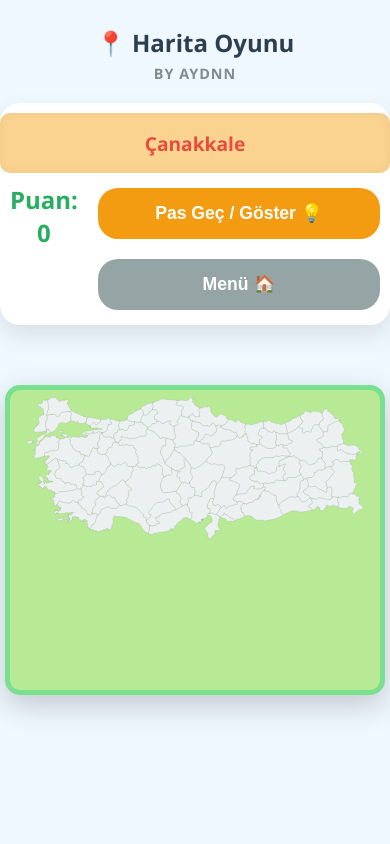
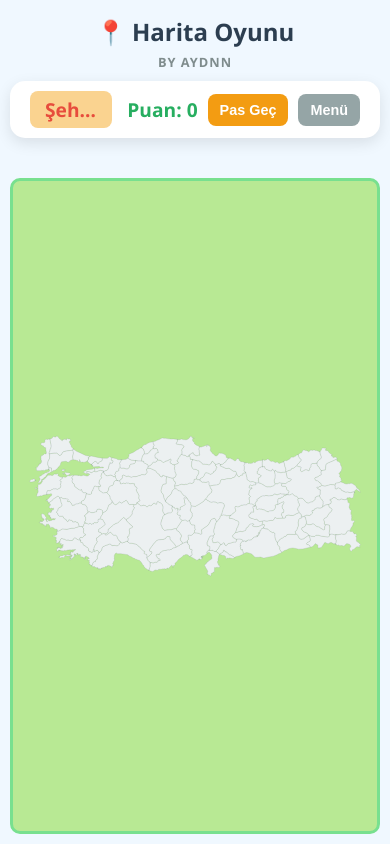
Before and after one commit to ciroo45/turkiye-harita-oyunu, a plain HTML site: page index.html in a window 390 px wide. Both pictures are taken after a click on the button "Şehir İsmi". Drawn offline with Linux system fonts and the light colour scheme.

Commit message:
Update index.html

```diff
--- a/index.html
+++ b/index.html
@@ -2,9 +2,11 @@
 <html lang="tr">
 <head>
     <meta charset="UTF-8">
-    <meta name="viewport" content="width=device-width, initial-scale=1.0">
-    <title>Türkiye Harita Oyunu - Pro Sürüm</title>
+    <meta name="viewport" content="width=device-width, initial-scale=1.0, maximum-scale=1.0, user-scalable=no">
+    <title>Türkiye Harita Oyunu</title>
     <style>
+        * { box-sizing: border-box; }
+
         body {
             font-family: 'Segoe UI', Tahoma, Geneva, Verdana, sans-serif;
             background-color: #f0f8ff;
@@ -12,19 +14,22 @@
             flex-direction: column;
             align-items: center;
             margin: 0;
-            padding: 20px;
+            padding: 10px;
             user-select: none;
+            height: 100vh; /* Tam ekran yüksekliği */
+            overflow: hidden; /* Kaydırmayı engelle */
         }
 
         h1 {
             color: #2c3e50;
-            margin-bottom: 5px;
+            margin: 5px 0;
+            font-size: 1.5rem;
         }
 
         .signature {
-            font-size: 0.9rem;
+            font-size: 0.8rem;
             color: #7f8c8d;
-            margin-bottom: 20px;
+            margin-bottom: 10px;
             font-weight: bold;
             letter-spacing: 1px;
             text-transform: uppercase;
@@ -33,43 +38,88 @@
         /* OYUN PANELİ */
         #game-panel {
             background: white;
-            padding: 20px 30px;
-            border-radius: 20px;
-            box-shadow: 0 10px 25px rgba(0,0,0,0.1);
+            padding: 10px 20px;
+            border-radius: 15px;
+            box-shadow: 0 5px 15px rgba(0,0,0,0.1);
             display: none;
-            flex-direction: column;
+            flex-direction: row; /* Yan yana dizilsin */
             gap: 15px;
-            margin-bottom: 20px;
-            font-size: 1.2rem;
+            margin-bottom: 10px;
+            font-size: 1rem;
             font-weight: bold;
             align-items: center;
-            text-align: center;
-            width: 90%;
-            max-width: 800px;
-        }
-
-        .info-row {
-            display: flex;
-            gap: 20px;
-            justify-content: center;
+            justify-content: space-between;
             width: 100%;
+            max-width: 1000px;
+            z-index: 10;
         }
 
         .target {
             color: #e74c3c;
-            font-size: 1.8rem; /* Soru daha büyük görünsün */
+            font-size: 1.2rem;
             background: #fad390;
-            padding: 15px 20px;
+            padding: 5px 15px;
+            border-radius: 8px;
+            white-space: nowrap; /* Alt satıra geçmesin */
+            overflow: hidden;
+            text-overflow: ellipsis;
+            max-width: 400px;
+        }
+
+        .info-group {
+            display: flex;
+            align-items: center;
+            gap: 10px;
+        }
+
+        .score { color: #27ae60; font-size: 1.2rem; white-space: nowrap; }
+
+        /* BUTONLAR */
+        button.game-btn {
+            border: none;
+            padding: 8px 12px;
+            border-radius: 8px;
+            font-size: 0.9rem;
+            cursor: pointer;
+            font-weight: bold;
+            transition: 0.3s;
+            color: white;
+            white-space: nowrap;
+        }
+
+        #hint-btn { background-color: #f39c12; }
+        #reset-btn { background-color: #95a5a6; }
+
+        #message {
+            font-size: 1.1rem;
+            height: 25px;
+            margin-bottom: 5px;
+            font-weight: 600;
+            color: #333;
+            text-align: center;
+        }
+
+        /* HARİTA KUTUSU */
+        #map-container {
+            width: 100%;
+            max-width: 1100px;
+            flex-grow: 1; /* Kalan tüm boşluğu kapla */
+            position: relative;
+            background: #b8e994;
             border-radius: 10px;
-            width: 100%;
-            min-height: 60px;
+            border: 3px solid #78e08f;
+            overflow: hidden;
             display: flex;
             align-items: center;
             justify-content: center;
-            box-shadow: inset 0 0 10px rgba(0,0,0,0.05);
         }
 
-        .score { color: #27ae60; font-size: 1.5rem; }
+        svg {
+            width: 100%;
+            height: 100%;
+            display: block;
+            max-height: 80vh; /* Ekranı taşırmasın */
+        }
 
         /* GİRİŞ EKRANI */
         #start-screen {
@@ -84,9 +134,6 @@
             color: white;
         }
 
-        #start-screen h2 { font-size: 2.5rem; margin-bottom: 10px; text-shadow: 2px 2px 4px #000; }
-        #start-screen .signature { color: #bdc3c7; margin-bottom: 40px; }
-
         .mode-container {
             display: flex;
             flex-wrap: wrap;
@@ -98,61 +145,49 @@
             background: #3498db;
             color: white;
             border: none;
-            padding: 20px 30px;
-            border-radius: 15px;
-            font-size: 1.3rem;
+            padding: 15px 30px;
+            border-radius: 10px;
+            font-size: 1.2rem;
+            font-weight: bold;
             cursor: pointer;
-            transition: 0.3s;
-            width: 280px;
-            font-weight: bold;
-            box-shadow: 0 5px 0 #2980b9;
+            width: 200px;
+        }
+        .mode-btn.plate { background: #e67e22; }
+        .mode-btn.famous { background: #9b59b6; }
+
+        /* --- MOBİL YATAY MOD (LANDSCAPE) ÖZEL AYARLARI --- */
+        @media screen and (max-height: 500px) and (orientation: landscape) {
+            body { padding: 5px; }
+
+            /* Başlık ve İmzayı Gizle (Yer kazanalım) */
+            h1, .signature { display: none; }
+
+            /* Üst paneli çok ince yap */
+            #game-panel {
+                padding: 5px 15px;
+                margin-bottom: 5px;
+                gap: 10px;
             }
 
-        .mode-btn:active { transform: translateY(4px); box-shadow: none; }
-        .mode-btn.plate { background: #e67e22; box-shadow: 0 5px 0 #d35400; }
-        .mode-btn.famous { background: #9b59b6; box-shadow: 0 5px 0 #8e44ad; }
+            .target { font-size: 1rem; padding: 2px 10px; }
+            .score { font-size: 1rem; }
 
-        /* BUTONLAR */
-        .controls { display: flex; gap: 10px; }
+            /* Butonları küçült */
             button.game-btn {
-            border: none;
-            padding: 10px 20px;
-            border-radius: 20px;
-            font-size: 1rem;
-            cursor: pointer;
-            font-weight: bold;
-            transition: 0.3s;
-            color: white;
+                padding: 5px 8px;
+                font-size: 0.8rem;
             }
 
-        #hint-btn { background-color: #f39c12; }
-        #hint-btn:hover { background-color: #d35400; transform: scale(1.05); }
+            #message { height: 20px; font-size: 0.9rem; margin-bottom: 2px; }
 
-        #reset-btn { background-color: #95a5a6; }
-        #reset-btn:hover { background-color: #7f8c8d; transform: scale(1.05); }
-
-        #message {
-            font-size: 1.3rem;
-            height: 30px;
-            margin-bottom: 10px;
-            font-weight: 600;
-            color: #333;
+            /* Haritayı ekrana tam sığdır */
+            #map-container {
+                border-width: 2px;
+                height: 85vh; /* Yüksekliği zorla */
+            }
         }
 
-        /* HARİTA */
-        #map-container {
-            width: 100%;
-            max-width: 1100px;
-            position: relative;
-            background: #b8e994;
-            border-radius: 15px;
-            border: 5px solid #78e08f;
-            overflow: hidden;
-            box-shadow: 0 10px 30px rgba(0,0,0,0.2);
-        }
-
-        svg { width: 100%; height: auto; display: block; }
-
+        /* SVG PATH STİLLERİ */
         path {
             fill: #ecf0f1;
             stroke: #7f8c8d;
@@ -160,73 +195,21 @@
             transition: all 0.2s ease;
             cursor: pointer;
         }
-
-        path:hover {
-            fill: #3498db;
-            stroke: #2980b9;
-            stroke-width: 2px;
-            transform: translateY(-2px);
-            z-index: 100;
-        }
-
-        path.correct { fill: #2ecc71 !important; stroke: #27ae60 !important; pointer-events: none; }
-        path.wrong { fill: #e74c3c !important; animation: shake 0.4s ease-in-out; }
+        path:hover { fill: #3498db; stroke: #2980b9; stroke-width: 1px; z-index: 100; }
+        path.correct { fill: #2ecc71 !important; pointer-events: none; }
+        path.wrong { fill: #e74c3c !important; animation: shake 0.4s; }
         path.revealed { fill: #f39c12 !important; pointer-events: none; }
-
         circle, text, g[id="points"], g[id="label_points"] { display: none; pointer-events: none; }
 
-        @keyframes shake {
-            0%, 100% { transform: translateX(0); }
-            25% { transform: translateX(-5px); }
-            75% { transform: translateX(5px); }
-        }
-      /* MOBİL CİHAZLAR İÇİN ÖZEL AYARLAR */
-        @media screen and (max-width: 768px) {
-            body { padding: 10px; }
-
-            /* Başlık küçülsün */
-            h1 { font-size: 1.5rem; }
-
-            /* Oyun paneli daha kompakt olsun */
-            #game-panel {
-                padding: 10px;
-                width: 100%;
-                gap: 10px;
-            }
-
-            /* Soru yazısı biraz küçülsün */
-            .target { font-size: 1.2rem; padding: 10px; min-height: 40px; }
-
-            /* Butonlar mobilde daha büyük olsun (Parmakla basmak için) */
-            button.game-btn, .mode-btn {
-                width: 100%; /* Ekranı kaplasın */
-                padding: 15px;
-                font-size: 1.1rem;
-                margin: 5px 0;
-            }
-
-            .controls {
-                flex-direction: column; /* Butonlar alt alta dizilsin */
-                width: 100%;
-            }
-
-            /* Harita mobilde daha yüksek olsun */
-            #map-container {
-                min-height: 300px;
-            }
-
-            /* Giriş ekranı butonları */
-            .mode-container { flex-direction: column; width: 80%; }
-        }
+        @keyframes shake { 0%, 100% { transform: translateX(0); } 25% { transform: translateX(-5px); } 75% { transform: translateX(5px); } }
     </style>
 </head>
 <body>
 
     <!-- GİRİŞ EKRANI -->
     <div id="start-screen">
-        <h2>🇹🇷 Şehir Bulma Oyunu </h2>
-        <div class="signature">by AYDNN</div>
-
+        <h2 style="margin-bottom: 20px;">🇹🇷 Harita Oyunu</h2>
+        <div class="signature" style="color: #bdc3c7; margin-bottom: 30px;">by AYDNN</div>
         <div class="mode-container">
             <button class="mode-btn" onclick="selectMode('name')">Şehir İsmi</button>
             <button class="mode-btn plate" onclick="selectMode('plate')">Plaka Kodu</button>
@@ -238,24 +221,18 @@
     <div class="signature">by AYDNN</div>
 
     <div id="game-panel">
-        <div class="target"><span id="target-city">...</span></div>
-        <div class="info-row">
+        <div class="target"><span id="question-label">Bul:</span> <span id="target-city">...</span></div>
+        <div class="info-group">
             <div class="score">Puan: <span id="score">0</span></div>
-            <div class="controls">
-                <button id="hint-btn" class="game-btn" onclick="useHint()">Pas Geç / Göster 💡</button>
-                <button id="reset-btn" class="game-btn" onclick="resetGame()">Menü 🏠</button>
-            </div>
+            <button id="hint-btn" class="game-btn" onclick="useHint()">Pas Geç</button>
+            <button id="reset-btn" class="game-btn" onclick="resetGame()">Menü</button>
         </div>
     </div>
 
     <div id="message"></div>
 
     <div id="map-container">
-
-        <!-- ********************************************** -->
-        <!-- SVG KODUNU AŞAĞIYA YAPIŞTIR (features ve points dahil) -->
-        <!-- ********************************************** -->
-
+        <!-- SVG KODUNU AŞAĞIYA YAPIŞTIR -->
         <svg baseprofile="tiny" fill="#6f9c76" height="422" stroke="#ffffff" stroke-linecap="round" stroke-linejoin="round" stroke-width=".5" version="1.2" viewbox="0 0 1000 422" width="1000" xmlns="http://www.w3.org/2000/svg">
             <g id="features">
                 <?xml version="1.0"?>
@@ -601,24 +578,17 @@
   <circle class="Gümüshane" cx="698.7" cy="135" id="TR29">
   </circle>
  </g>
-</svg>
-                <!-- BURAYA SVG İÇİNDEKİ TÜM PATH KODLARINI YAPIŞTIR -->
+</svg><!-- BURAYA SVG İÇİNDEKİ PATH KODLARINI YAPIŞTIR -->
                 <text x="50" y="50" font-size="20">Lütfen SVG Kodunu Buraya Yapıştırın</text>
-
             </g>
             <g id="points"></g>
             <g id="label_points"></g>
         </svg>
-
-        <!-- ********************************************** -->
         <!-- SVG BİTİŞİ -->
-        <!-- ********************************************** -->
-
     </div>
 
     <script>
-        // 81 İL İÇİN GENİŞLETİLMİŞ MEŞHUR ŞEYLER LİSTESİ (ARRAY FORMATINDA)
-        // Her şehir için birden fazla kelime tanımladık. Oyun her seferinde rastgele birini seçecek.
+        // İLLERİN MEŞHUR ÖZELLİKLERİ
         const cityFacts = {
             "TR01": ["Kebap", "Şalgam Suyu", "Pamuk", "Sıcak Hava", "Taş Köprü", "01", "Bici Bici", "Portakal Çiçeği Karnavalı", "Altın Koza"],
             "TR02": ["Nemrut Dağı", "Çiğ Köfte", "Güneşin Doğuşu", "Besni Üzümü", "Cendere Köprüsü", "Tütün", "Menzil", "Karakuş Tümülüsü"],
@@ -703,21 +673,19 @@
             "TR81": ["Şelaleler (Güzeldere)", "Tütün Kolonyası", "Akçakoca", "Rafting (Melen)", "Samandere", "Fındık"]
         };
 
-        // --- OYUN DEĞİŞKENLERİ ---
+        // --- OYUN MOTORU ---
         let cityData = [];
         let currentTarget = null;
         let score = 0;
         let foundCities = [];
-        let gameMode = 'name'; // Başlangıç modu
+        let gameMode = 'name';
 
         document.addEventListener("DOMContentLoaded", () => {
             parseMapData();
         });
 
-        // Haritayı oku ve verileri hazırla
         function parseMapData() {
             const paths = document.querySelectorAll('svg g[id="features"] path');
-
             if (paths.length === 0) return;
 
             cityData = [];
@@ -727,15 +695,13 @@
 
                 if (name && id) {
                     const plateNumber = id.replace("TR", "");
-
-                    // Listeden o ile ait diziyi al, yoksa boş dizi ver
                     const factsList = cityFacts[id] || ["Bilgi Yok"];
 
                     cityData.push({
                         id: id,
                         name: name,
                         plate: plateNumber,
-                        factsList: factsList // Artık burası bir dizi (array)
+                        factsList: factsList
                     });
 
                     path.addEventListener('click', handleCityClick);
@@ -743,15 +709,19 @@
             });
         }
 
-        // Mod Seçimi
         function selectMode(mode) {
             gameMode = mode;
             document.getElementById('start-screen').style.display = 'none';
             document.getElementById('game-panel').style.display = 'flex';
+
+            const qLabel = document.getElementById('question-label');
+            if(mode === 'name') qLabel.textContent = "Şehri Bul:";
+            else if(mode === 'plate') qLabel.textContent = "Plakayı Bul:";
+            else qLabel.textContent = "Bu Neresi?";
+
             nextTurn();
         }
 
-        // Oyunu Sıfırla
         function resetGame() {
             score = 0;
             foundCities = [];
@@ -770,9 +740,7 @@
             document.getElementById('start-screen').style.display = 'flex';
         }
 
-        // Yeni Soru Getir
         function nextTurn() {
-            // Henüz bulunmamış şehirler
             const availableCities = cityData.filter(city => !foundCities.includes(city.id));
 
             if (availableCities.length === 0) {
@@ -780,19 +748,17 @@
                 return;
             }
 
-            // Rastgele şehir seç
             const randomIndex = Math.floor(Math.random() * availableCities.length);
             currentTarget = availableCities[randomIndex];
 
             const targetLabel = document.getElementById('target-city');
 
-            // MODA GÖRE SORUYU BELİRLE
             if (gameMode === 'name') {
-                targetLabel.textContent = currentTarget.name; // Şehir İsmi
+                targetLabel.textContent = currentTarget.name;
             } else if (gameMode === 'plate') {
-                targetLabel.textContent = currentTarget.plate; // Plaka
+                targetLabel.textContent = currentTarget.plate;
             } else {
-                // 'Neyi Meşhur' Modu: Listeden rastgele BİR özellik seç
+                // Rastgele bir özellik seç
                 const randomFact = currentTarget.factsList[Math.floor(Math.random() * currentTarget.factsList.length)];
                 targetLabel.textContent = randomFact;
             }
@@ -800,18 +766,15 @@
             document.getElementById('message').textContent = "";
         }
 
-        // Tıklama Kontrolü
         function handleCityClick(e) {
             const clickedElement = e.target;
             const clickedId = clickedElement.getAttribute('id');
             const clickedData = cityData.find(c => c.id === clickedId);
 
-            // Eğer menü açıksa veya oyun bittiyse tıklama
             if (document.getElementById('start-screen').style.display === 'flex') return;
             if (!currentTarget || foundCities.includes(clickedId)) return;
 
             if (clickedId === currentTarget.id) {
-                // DOĞRU
                 score += 10;
                 document.getElementById('score').textContent = score;
                 document.getElementById('message').textContent = "Tebrikler! Doğru.";
@@ -822,9 +785,7 @@
 
                 setTimeout(nextTurn, 500);
             } else {
-                // YANLIŞ
                 let wrongMsg = `Yanlış! Orası: ${clickedData.name}`;
-
                 if(gameMode === 'plate') {
                     wrongMsg += ` (${clickedData.plate})`;
                 }
@@ -839,7 +800,6 @@
             }
         }
 
-        // İpucu
         function useHint() {
             if (!currentTarget) return;
 
```
Lines whose indentation alone changed are shown as unchanged.
